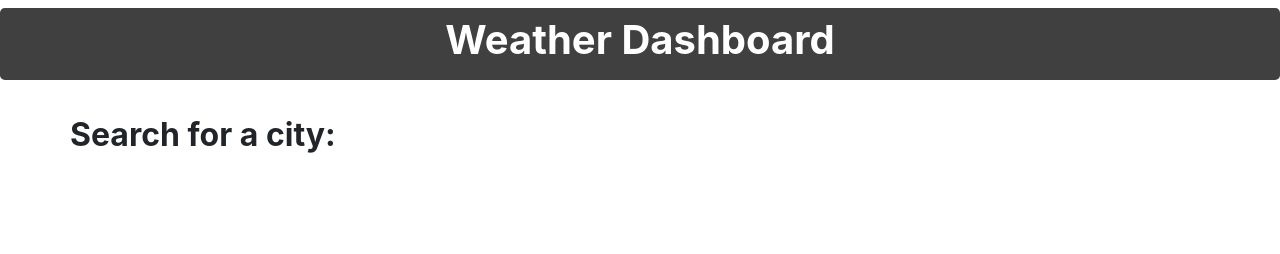
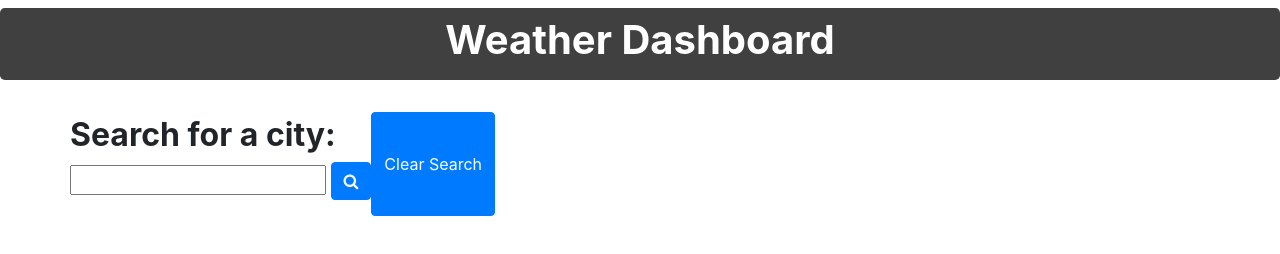
Before and after one commit to ffakih5/weather-dashboard, a plain HTML site: page index.html in a window 1280 px wide. Drawn offline with nearby package versions, Linux system fonts and the light colour scheme.

```diff
--- a/index.html
+++ b/index.html
@@ -24,15 +24,17 @@
             <div class="col-sm-4-bg-light">
                 <h2 class="pt-1"><strong>Search for a city:</strong></h2>
                 <div class="input group mb-3">
-
-
-
+                    <input type="text" class="form control" id="search-city" aria-label="City Search"
+                    aria-described-by="search-button">
+                        <button class="btn btn-primary text-light" id="search-button">
+                        <i class="fa fa-search"></i></button>
                 </div>
-
-
-
             </div>
 
+            <button class="btn btn-primary" type="button" id="clear-search"> Clear Search</button>
+            <ul class="list-group">
+
+            </ul>
 
         </div>
     </div>
```
